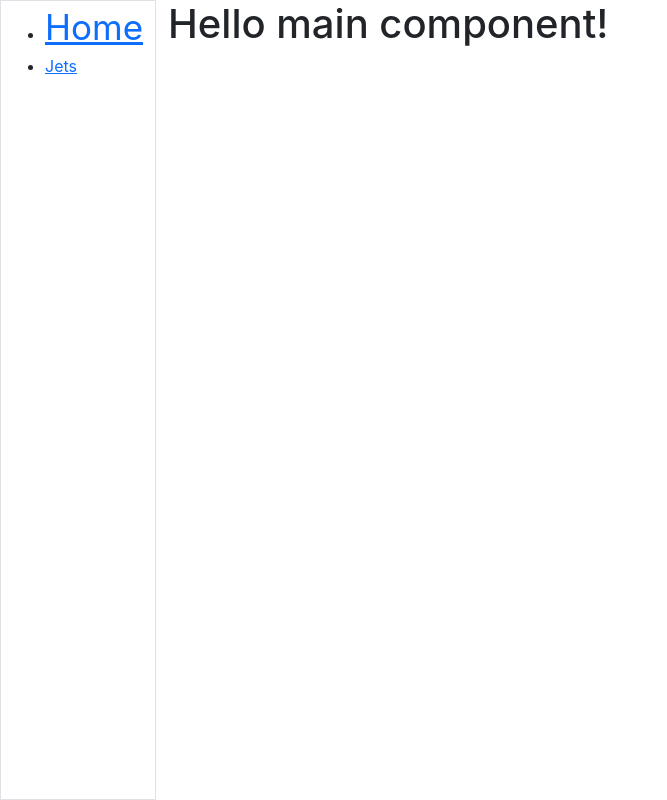
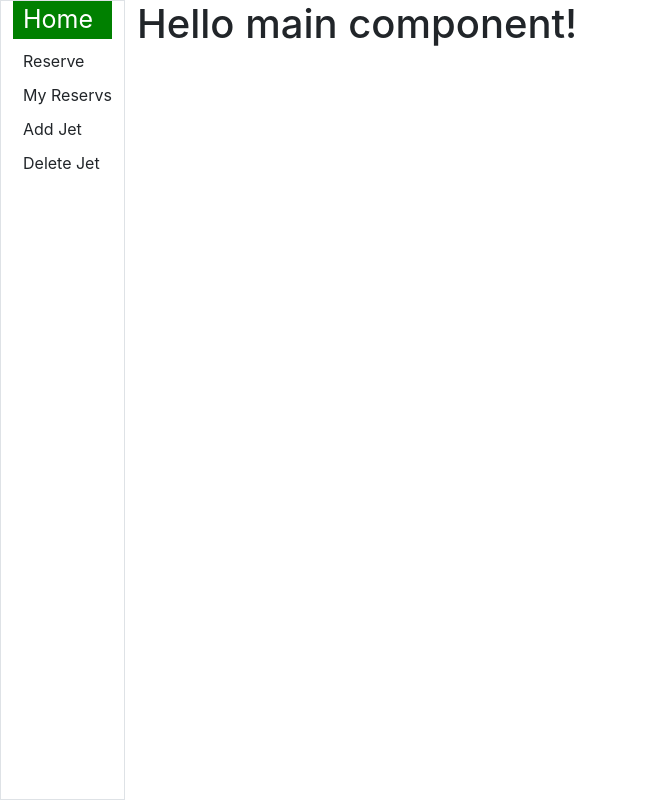
Before and after one commit to mikemtzp/Easy-Fly, a React (Create React App) app: page / in a window 1280 px wide. Shown: the whole page, without its empty margins (0-667 px from the left). Built offline with nearby package versions, Linux system fonts and the light colour scheme.

Commit message:
Add some styling to make it look nice

```diff
--- /dev/null
+++ b/src/assets/styles/nav.scss
@@ -0,0 +1,13 @@
+.nav-ul {
+  margin: 0;
+  padding: 0;
+  list-style: none;
+
+  li {
+    margin-bottom: 10px;
+
+    a {
+      padding-left: 10px;
+    }
+  }
+}
--- a/src/components/nav/Nav.js
+++ b/src/components/nav/Nav.js
@@ -2,20 +2,24 @@ import React from 'react';
 import { NavLink } from 'react-router-dom';
 
 import 'bootstrap/dist/css/bootstrap.min.css';
+import '../../assets/styles/nav.scss';
 
 function Nav() {
   const activeStyle = {
     TextDecoration: 'underline',
-    fontSize: '35px',
+    fontSize: '25px',
+    color: 'white',
+    backgroundColor: 'green',
   };
 
   return (
     <nav className="col-auto min-vh-100 border">
-      <ul>
+      <ul className="nav-ul">
         <li>
           <NavLink
             to="/"
             style={({ isActive }) => (isActive ? activeStyle : null)}
+            className="nav-link"
           >
             Home
           </NavLink>
@@ -24,8 +28,36 @@ function Nav() {
           <NavLink
             to="/jets"
             style={({ isActive }) => (isActive ? activeStyle : null)}
+            className="nav-link"
           >
-            Jets
+            Reserve
+          </NavLink>
+        </li>
+        <li>
+          <NavLink
+            to="/jets"
+            style={({ isActive }) => (isActive ? activeStyle : null)}
+            className="nav-link"
+          >
+            My Reservs
+          </NavLink>
+        </li>
+        <li>
+          <NavLink
+            to="/jets"
+            style={({ isActive }) => (isActive ? activeStyle : null)}
+            className="nav-link"
+          >
+            Add Jet
+          </NavLink>
+        </li>
+        <li>
+          <NavLink
+            to="/jets"
+            style={({ isActive }) => (isActive ? activeStyle : null)}
+            className="nav-link"
+          >
+            Delete Jet
           </NavLink>
         </li>
       </ul>
```
